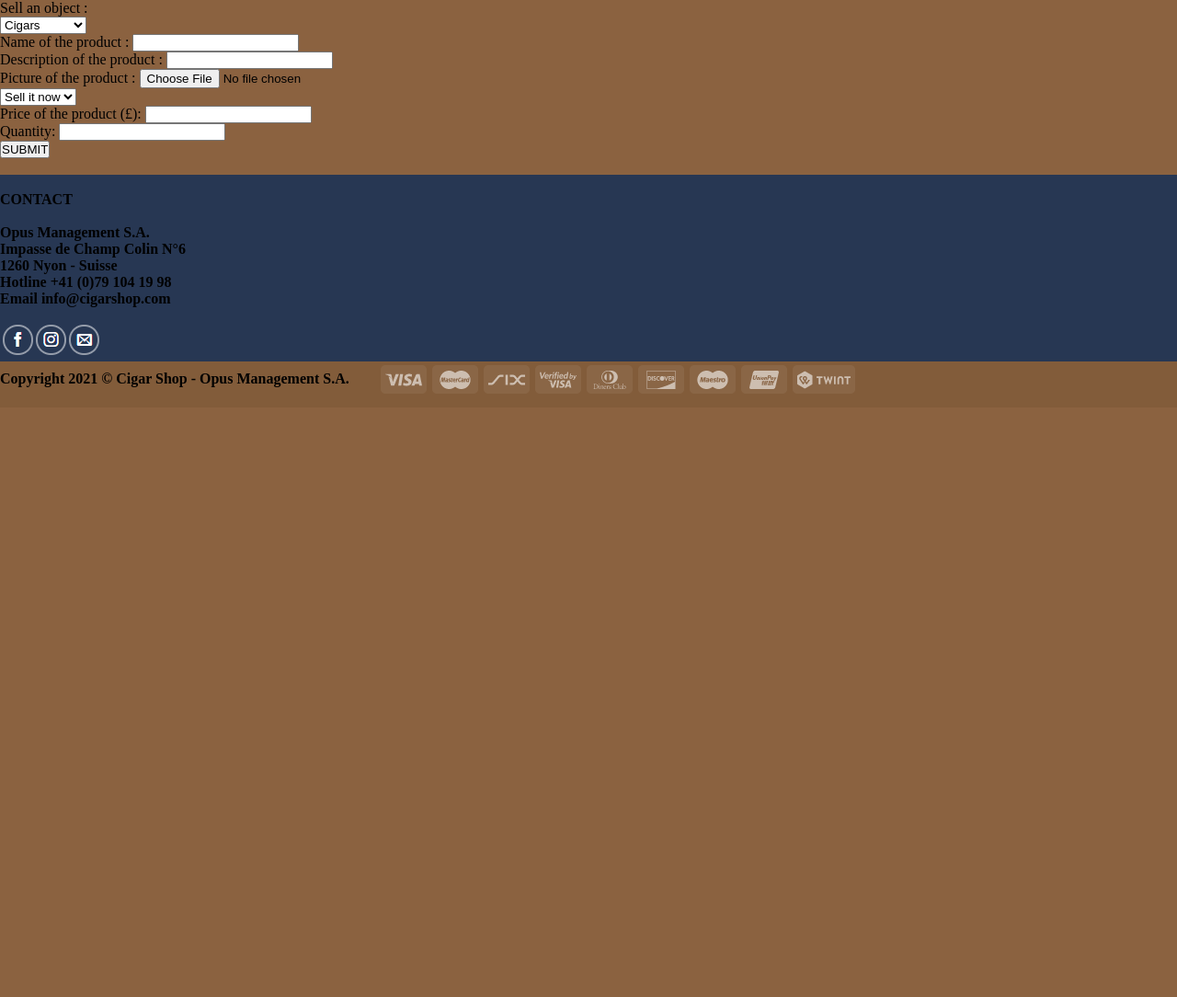
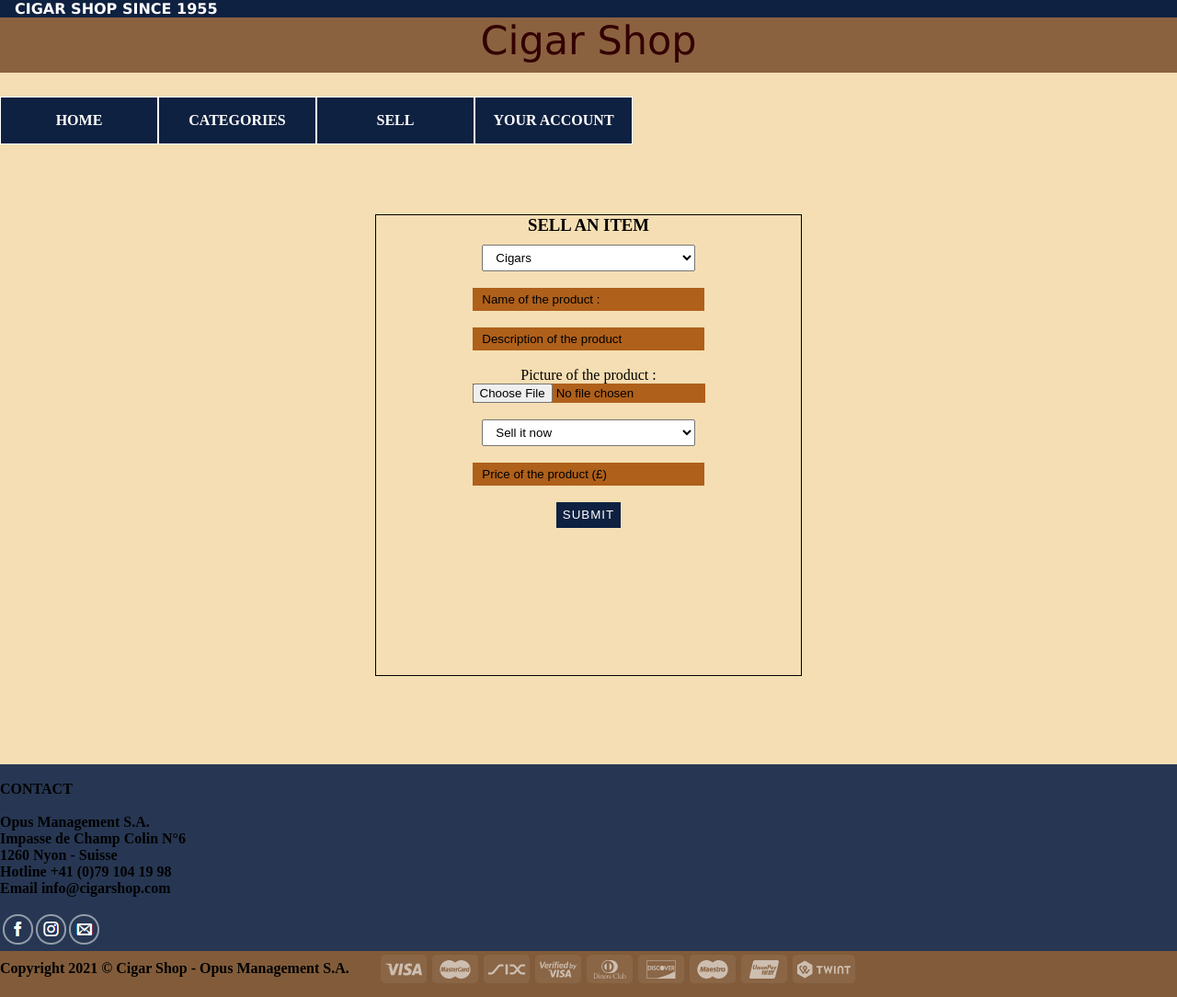
Before and after one commit to LPuszynski/Ebay, a PHP site: page /GitHub/sellObject.php in a window 1280 px wide. Shown: the whole page at 92% size. Before the commit the page ends 423 px from the top, so only its background shows below. Run offline with PHP 8.4, Linux system fonts and the light colour scheme.

Commit message:
Page sell
Amelioration de la page sellObject + ajout fichier css pour cette page

```diff
--- /dev/null
+++ b/sellObject.css
@@ -0,0 +1,221 @@
+body {
+    background-color: wheat;
+}
+
+form {
+    background-color: wheat;
+    justify-content: left;
+    width: 36.15%;
+    min-height: 500px;
+    border: 1px solid black;
+    margin-bottom: 60px;
+    margin-top: 40px;
+}
+
+section {
+    width: 100%;
+    display: flex;
+    align-items: center !important;
+    flex-direction: column;
+    /*background-color:red;*/
+}
+
+
+
+form h3 {
+    margin-bottom: 10px;
+}
+
+input {
+    border: none;
+    background-color: #AF601A;
+}
+
+::placeholder {
+    color: black;
+}
+
+#Register_form {
+    width: 100%;
+    display: flex;
+    flex-direction: column;
+    align-items: center;
+}
+
+#VisaMethod {
+    width: 100%;
+    display: flex;
+    align-items: center;
+    flex-direction: column;
+}
+
+.infos {
+    width: 50%;
+    padding: 5px 10px;
+}
+
+.bouton {
+    color: white;
+    background-color: rgb(15,33,64);
+    margin-bottom: 20px;
+    width: 15%;
+    height: 28px;
+    letter-spacing: 1px;
+}
+
+
+
+#tlois {
+    width: 100%;
+    background-color: rgb(15,33,64);
+    font-weight: bolder;
+    color: white;
+    font-family: Verdana;
+    display: flex;
+    justify-content: space-between;
+}
+
+a.admin {
+    margin-right: 10px;
+}
+
+
+#Connect {
+    background-color: rgb(15,33,64);
+    border: none;
+    color: white;
+    font-weight: bolder;
+    font-family: Verdana;
+}
+
+#title {
+    color: #330000;
+    background-color: #8b6240 !important;
+    width: 100%;
+    height: 60px;
+    font-family: Verdana;
+    text-align: center;
+    margin-left: 0%;
+    font-size: 43px;
+}
+
+a {
+    text-decoration: none !important;
+    color: white !important;
+}
+
+#Categories {
+    background-color: #ccaa66;
+    /*color:#7e3300;*/
+    width: 100%;
+    font-family: Verdana;
+    margin-left: 0%;
+    font-size: 30px;
+}
+
+#cba {
+    background-color: white;
+    width: 100%;
+}
+
+#abc {
+    background-color: white;
+    width: 60%;
+    margin-left: 20%;
+}
+
+
+
+.images {
+    height: 600px;
+    /*width: 800px;*/
+    width: 100%;
+    /*margin-left:30%;*/
+}
+
+
+#bottom {
+    background-color: rgb(39,55,83);
+    font-weight: bolder;
+}
+
+#credits {
+    font-weight: bolder;
+    display: flex;
+    align-items: flex-start;
+    background-color: #825c3a;
+    width: 100%;
+    height: 50px;
+}
+
+#copyright {
+    padding-top: 10px;
+}
+
+#payments {
+    padding-left: 30px;
+}
+
+#signInSeller {
+    color: blue;
+}
+
+* {
+    margin: 0;
+    padding: 0;
+}
+
+
+
+.wrapper {
+    width: 100%;
+    /* margin-left: 0px;*/
+    display: flex;
+}
+
+    .wrapper .fas {
+        font-size: 40px;
+        margin-top: -20%;
+        margin-left: 70%;
+        color: rgb(15,33,64);
+    }
+
+    .wrapper ul {
+        list-style: none;
+        margin-top: 2%;
+        float: left;
+    }
+
+        .wrapper ul li {
+            background: rgb(15,33,64);
+            width: 170px;
+            border: 1px solid #fff;
+            height: 50px;
+            line-height: 50px;
+            text-align: center;
+            float: left;
+            color: #fff;
+            font-size: 16px;
+            position: relative;
+            font-family: poppins;
+            text-transform: uppercase;
+            font-weight: bold;
+        }
+
+            .wrapper ul li:hover {
+                background: crimson;
+            }
+
+        .wrapper ul ul {
+            display: none;
+        }
+
+        .wrapper ul li:hover > ul {
+            display: block;
+        }
+
+        .wrapper ul ul ul {
+            margin-left: 170px;
+            top: 0;
+            position: absolute;
+        }
--- a/sellObject.php
+++ b/sellObject.php
@@ -3,35 +3,59 @@
 <head>
     <meta charset="utf-8" />
     <title>Sell an object</title>
-    <link rel="stylesheet" href="index.css">
+    <link rel="stylesheet" href="sellObject.css">
     <link rel="icon" type="image/png" href="icon.png"/>
 </head>
 <body>
 
-</div id="SellObject">
-<div id="Sell_title">
- Sell an object :
+<div id="tlois">
+	 &emsp;CIGAR SHOP SINCE 1955
+
 </div>
 
+
+<div id="title">
+	Cigar Shop
+</div>
+
+<section>
+<div class="wrapper">
+    <ul>
+	<li><a href="index.php">Home</li>
+<li> Categories
+            <ul>
+<li><a href="cigars.php">Cigars</a></li>
+<li><a href="">Accessories</li></li>
+</ul><li> <a href="sellObject.php">Sell </a></li>
+<li><a href="">Your account </a></li></ul>
+<a href="cart.php"><i class="fas fa-shopping-cart"></i></a>
+</div><br><br>
+
 <form action="" method="post">
-<div id="form_SellObject">
-<select name="Category">
-<option value="Cigars">Cigars</option>
+<div id="Register_form">
+
+<h3>SELL AN ITEM</h3>
+
+<select name="Category" class="infos">
+<option value="Cigars" >Cigars</option>
 <option value="Accessories">Accessories </option>
 </select><br>
-Name of the product : <input type="text" id="name" name="name"><br>
-Description of the product : <input type="name" id="description" name="description"><br>
-Picture of the product : <input type="file" id="product_picture" name="product_picture"> <br>
-<select name="saleType">
+
+ <input type="text" class="infos" id="name" name="name" placeholder="Name of the product :"><br>
+ <input type="name"  class="infos" id="description" name="description" placeholder="Description of the product" ><br>
+Picture of the product : <input type="file" id="product_picture" name="product_picture"placeholder="Name of the product "> <br>
+
+<select name="saleType" class="infos" >
 <option value="1">Sell it now</option>
 <option value="0">Auctions</option>
 </select><br>
-Price of the product (£): <input type="text" id="price" name="price"><br>
-Quantity: <input type="text" id="quantity" name="quantity"><br>
-</div>
- <input type="submit" name="submit" value="SUBMIT">
-</div>
-<form>
+
+<input type="text" class="infos" id="price" name="price"placeholder="Price of the product (£)"><br>
+
+ <input type = "submit" class="bouton"  value = "SUBMIT" name = "submit"/>
+
+ </div>
+<form></section>
 
 
 <br><br>
```
